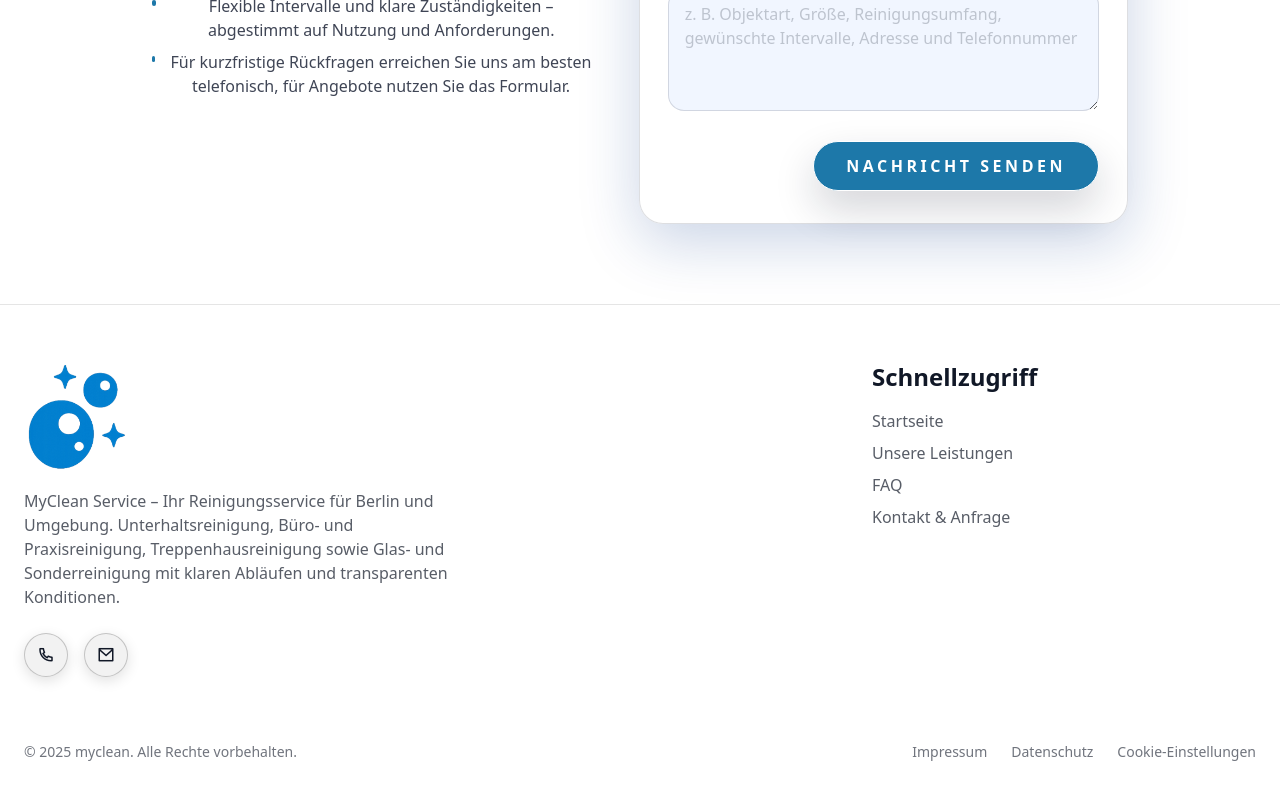
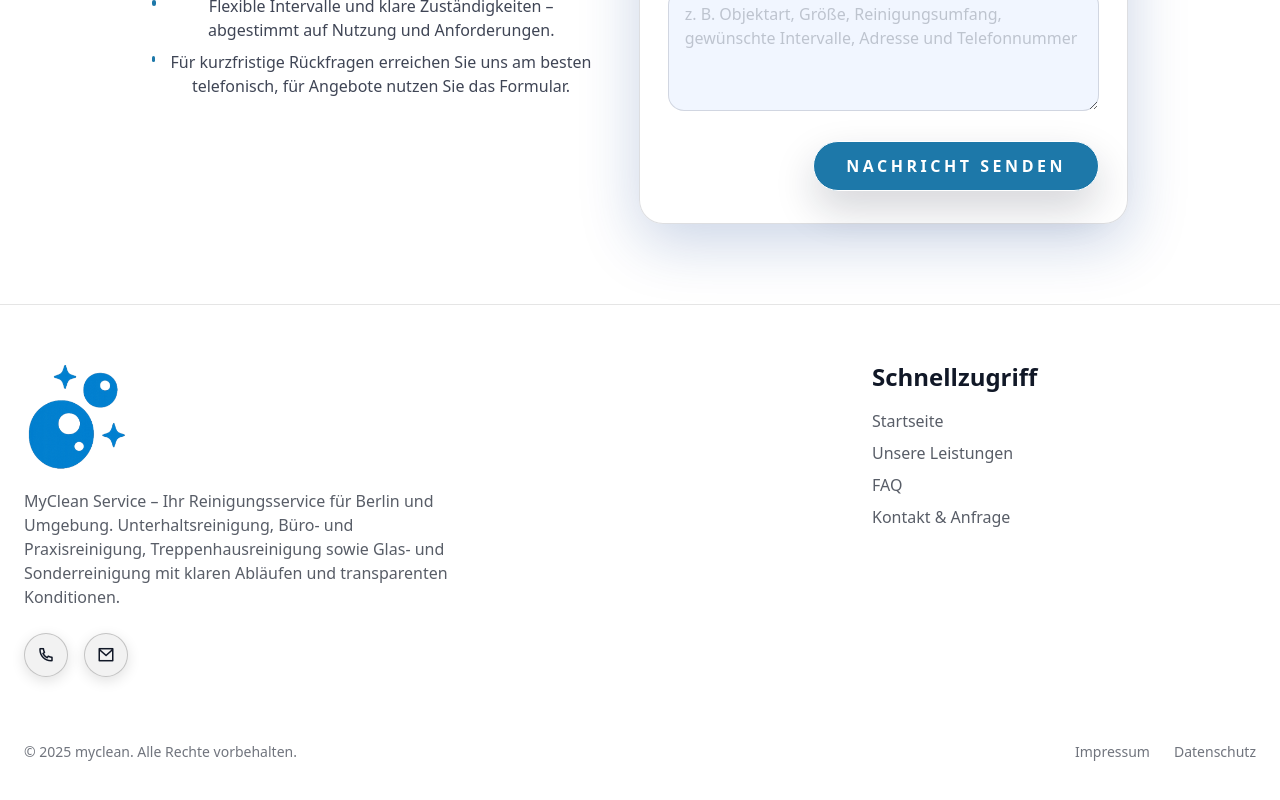
Before and after one commit to oxaxk/mc, a React (Vite) app: page / in a window 1280 px wide. Shown: the part 6277-7077 px from the top of the page. Built offline with nearby package versions, Linux system fonts and the light colour scheme.

Commit message:
Update Footer.tsx

```diff
--- a/src/components/feature/Footer.tsx
+++ b/src/components/feature/Footer.tsx
@@ -1,4 +1,4 @@
-import { Link, useLocation, useNavigate } from 'react-router-dom';
+import { useLocation, useNavigate } from 'react-router-dom';
 
 export default function Footer() {
   const navigate = useNavigate();
@@ -24,10 +24,6 @@ export default function Footer() {
     window.setTimeout(() => window.scrollTo({ top: 0, left: 0, behavior: 'auto' }), 0);
   };
 
-  const openCookieSettings = () => {
-    window.dispatchEvent(new Event('open-cookie-banner'));
-    window.setTimeout(() => window.scrollTo({ top: 0, left: 0, behavior: 'auto' }), 0);
-  };
 
   return (
     <footer className="py-14 bg-white/80 backdrop-blur-xl border-t border-black/10 text-[#111827]">
@@ -114,9 +110,6 @@ export default function Footer() {
             <button type="button" onClick={() => goToPageTop('/datenschutz')} className="text-[#111827]/60 hover:text-[#111827] transition-colors">
               Datenschutz
             </button>
-            <button type="button" onClick={openCookieSettings} className="text-[#111827]/60 hover:text-[#111827] transition-colors">
-              Cookie-Einstellungen
-            </button>
           </div>
         </div>
       </div>
```
